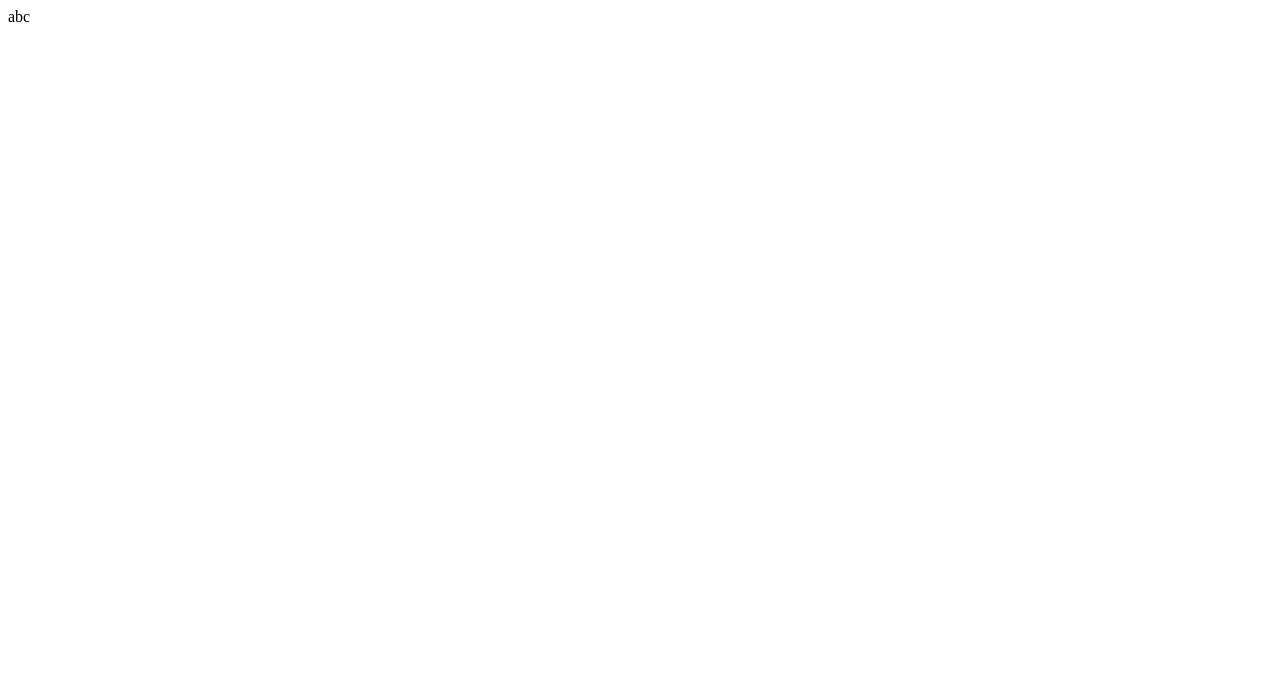
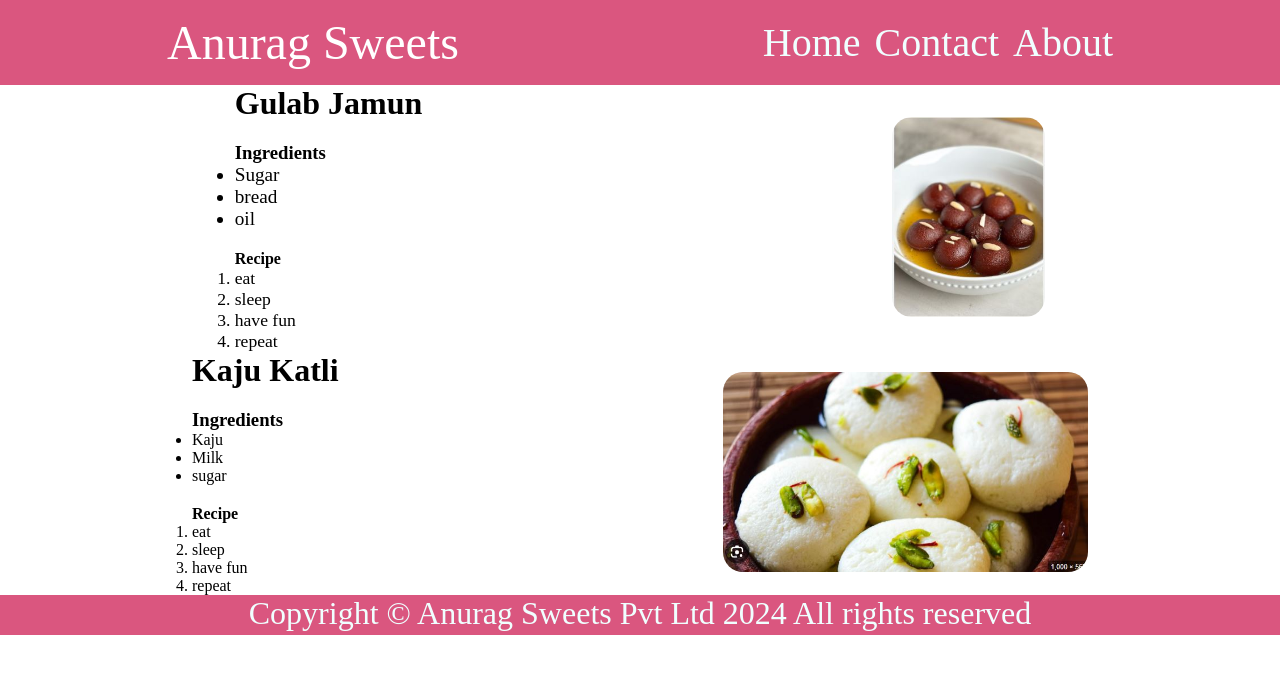
Before and after one commit to anuragdeepkujur7/Recipe-Website, a plain HTML site: page index.html in a window 1280 px wide. Drawn offline with Linux system fonts and the light colour scheme.

Commit message:
final webpage

```diff
--- a/index.html
+++ b/index.html
@@ -3,9 +3,104 @@
 <head>
     <meta charset="UTF-8">
     <meta name="viewport" content="width=device-width, initial-scale=1.0">
-    <title>Document</title>
+    <title>Sweet Shop</title>
+    <link rel="stylesheet" href="styles.css">
 </head>
 <body>
-    abc
+    <div class="container">
+        <header>
+            <div class="navContainer">
+                <ul id="navList">
+                    <li>
+                        <p id="navLogo">Anurag Sweets</p>
+                    </li>
+                    <li>
+                        <div id="navItems">
+                            <a href="#">Home</a>
+                            <a href="#">Contact</a>
+                            <a href="#">About</a>
+                        </div>
+
+                    </li>
+                </ul>
+            </div>
+
+        </header>
+
+        <main>
+            <div class="contenBox">
+                <!-- item1 -->
+                <section>
+                    <div class="item">
+                        <div class="leftBox">
+                            <!-- heading -->
+                            <h2>Gulab Jamun</h2>
+                            <div>
+                                <h3>Ingredients</h3>
+                                <ul class="ingBox">
+                                    <li>Sugar</li>
+                                    <li>bread</li>
+                                    <li>oil</li>
+                                </ul>
+                            </div>
+                           <div> <h4>Recipe</h4>
+                            <ol class="recipeBox">
+                                <li>eat</li>
+                                <li>sleep</li>
+                                <li>have fun</li>
+                                <li>repeat</li>
+                            </ol></div>
+
+
+                        </div>
+                        <div class="rightBox">
+                            <img src="Gulab.JPG"/>
+                            <div class="overlay">
+                                <span>Click here to learn</span>
+                            </div>
+                        </div>
+                    </div>
+                </section>
+                <section>
+                    <div class="item">
+                        <div class="leftBox">
+                            <!-- heading -->
+                            <h2>Kaju Katli</h2>
+                            <div>
+                                <h3>Ingredients</h3>
+                                <ul>
+                                    <li>Kaju</li>
+                                    <li>Milk</li>
+                                    <li>sugar</li>
+                                </ul>
+                            </div>
+                           <div> <h4>Recipe</h4>
+                            <ol>
+                                <li>eat</li>
+                                <li>sleep</li>
+                                <li>have fun</li>
+                                <li>repeat</li>
+                            </ol></div>
+
+
+                        </div>
+                        <div class="rightBox">
+                            <img src="Sweet2.JPG"/>
+                        </div>
+                    </div>
+                </section>
+
+            </div>
+        </main>
+        <footer>
+            <div class="footerBox">
+                <p>
+                    Copyright &copy; Anurag Sweets Pvt Ltd 2024 All rights reserved
+                </p>
+
+            </div>
+        </footer>
+
+    </div>
 </body>
 </html>
--- /dev/null
+++ b/styles.css
@@ -0,0 +1,126 @@
+#navList{
+    list-style: none;
+}
+*{
+    margin: 0;
+    padding:0;
+    box-sizing: border-box;
+}
+.container{
+    height: 100vh;
+    width: 100vw;
+    overflow-x:none;
+}
+.navContainer{
+    width :100vw;
+    background-color:#da567f;
+    min-height: 80px;
+    display: flex;
+    justify-content: center;
+
+    align-items: center;
+    position: relative;
+}
+nav{
+    width: 100%;
+    padding-right: 2rem;
+}
+#navList{
+    width: 100%;
+    list-style: none;
+    font-size: 2.5rem;
+    display: flex;
+    justify-content: space-around;
+    /* margin-left: 25px;
+    margin-right: 25px; */
+    align-items: center;
+    padding: 15px;
+}
+#navLogo{
+    font-size: 3rem;
+    color:white;
+}
+a{
+    text-decoration: none;
+    color: azure;
+}
+#navItems{
+    display: flex;
+    gap:14px;
+}
+.footerBox{
+    background-color:#da567f;
+
+    width: 100%;
+    text-align: center;
+    min-height: 40px;
+}
+.footerBox p{
+    color: azure ;
+    font-size: 2rem;
+}
+.contentBox{
+    width: 50%;
+    margin:auto;
+    /* border: 2px solid black; */
+    background-color: white;
+    display: flex;
+    flex-direction: column;
+    gap: 100px;
+    padding: 3rem;
+    box-shadow: 1px 1px 30px black;
+}
+.item{
+    display: flex;
+    justify-content: space-around;
+    align-items: center;
+}
+.rightBox{
+    position: relative;
+    overflow: hidden;
+    transition:all  0.3s linear 0.3s;
+}
+.rightBox img{
+    height: 200px;
+    border-radius: 20px;
+    transition: all 0.6s linear 0s;
+}
+.rightBox:hover{
+    transform: scale(1.1);
+}
+.leftBox{
+    display: flex;
+    flex-direction: column;
+    gap:20px;
+}
+.leftBox h2{
+    font-size:2rem;
+}
+.ingBox{
+    font-size:1.2rem;
+}
+.recipeBox{
+    font-size: 1.1rem;
+}
+.rightBox .overlay{
+    position: absolute;
+    top:0;
+    left: 0;
+    height: 100%;
+    width: 100%;
+    background-color: bisque;
+    display: flex;
+    align-items: center;
+    justify-content: center;
+    border-radius: 20px;
+    opacity: 0;
+    transition: all 0.3s linear 0s;
+
+}
+.rightBox:hover .overlay{
+    opacity: 1;
+}
+.rightBox .overlay span{
+    color:white;
+    font-size: 1.2rem;
+}
```
Also changed, not shown: Gulab.JPG (added), Sweet.JPG (added), Sweet2.JPG (added).
